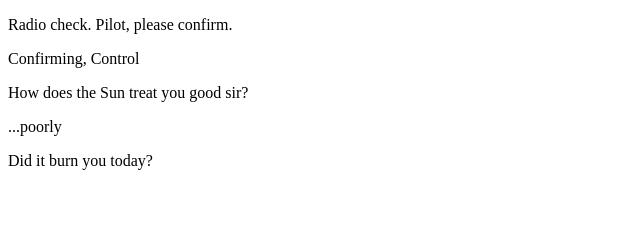
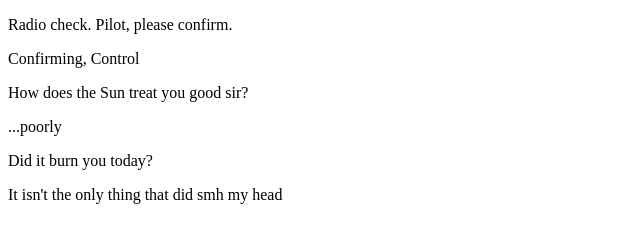
Before and after one commit to sigmaslayer/Class-13-Studio, a plain HTML site: page index.html in a window 1280 px wide. Shown: the whole page, without its empty margins (0-640 px from the left). Drawn offline with Linux system fonts and the light colour scheme.

Commit message:
Added third response

```diff
--- a/index.html
+++ b/index.html
@@ -6,5 +6,6 @@
       <p>How does the Sun treat you good sir?</p>
       <p>...poorly</p>
       <p>Did it burn you today?</p>
+      <p>It isn't the only thing that did smh my head<p>
    </body>
 </html>
```
